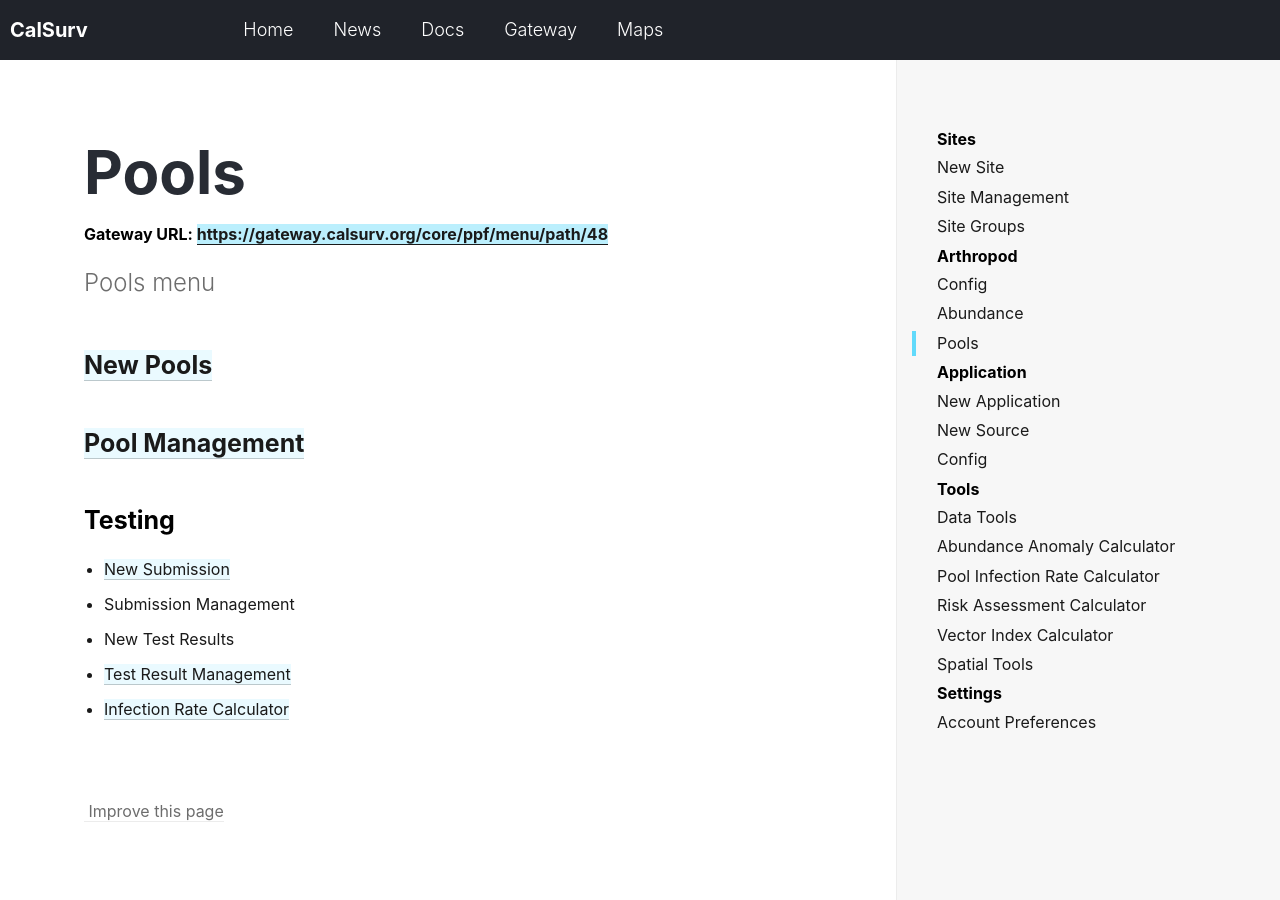
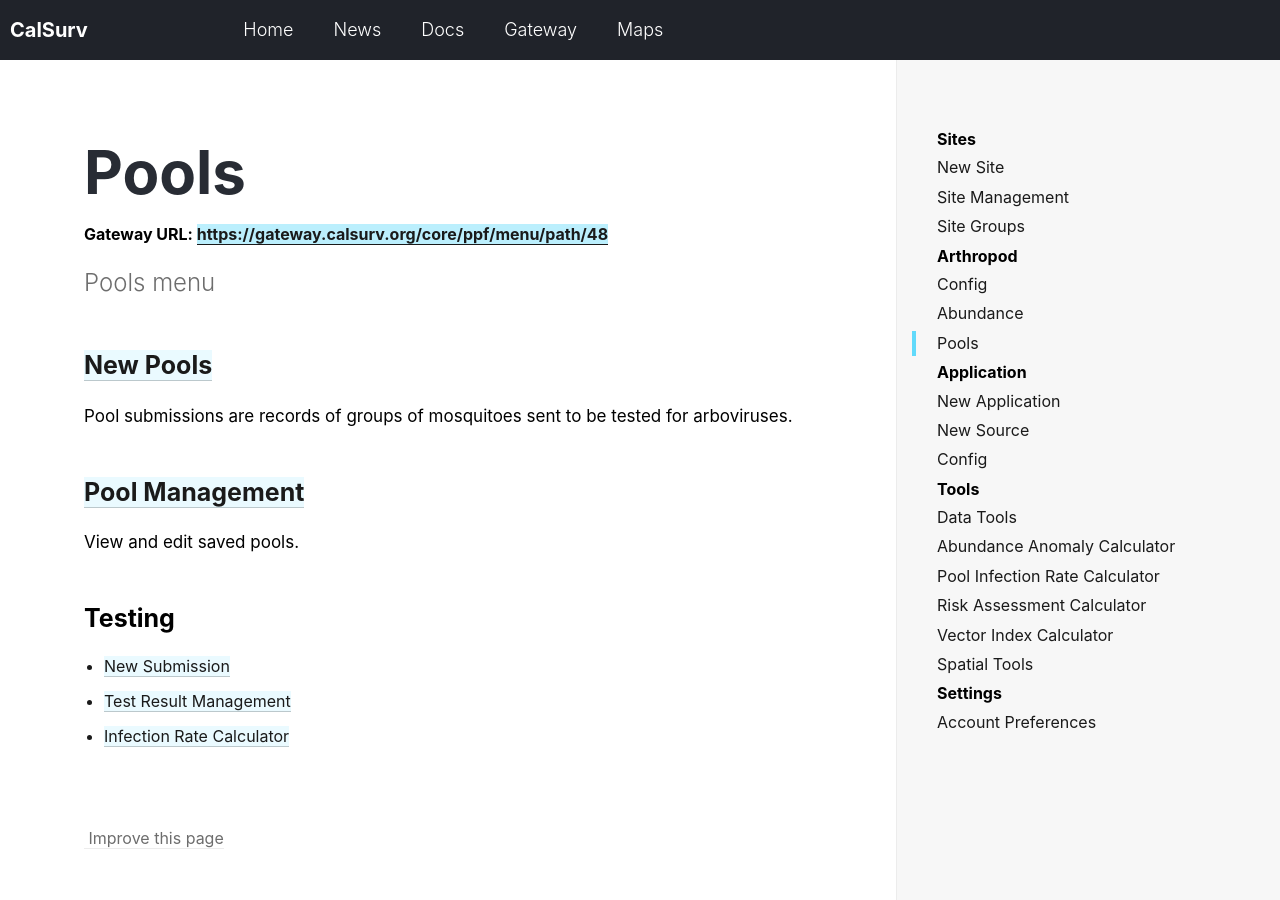
Before and after one commit to tlvaldepena/vectorsurv.org, a Jekyll site: the page built from _docs/arthropod/pools_menu.md, in a window 1280 px wide and 900 px high. Built offline with Jekyll 4.4.1, drawn with Linux system fonts in a browser that asks for light colours.

Commit message:
Add short descriptions and remove unready links

```diff
--- a/_docs/arthropod/pools_menu.md
+++ b/_docs/arthropod/pools_menu.md
@@ -5,12 +5,12 @@
 Pools menu
 
 ### [New Pools]({{ site.baseurl }}/docs/arthropod/pool)
+Pool submissions are records of groups of mosquitoes sent to be tested for arboviruses.
 
 ### [Pool Management]({{ site.baseurl }}/docs/arthropod/pool_manage)
+View and edit saved pools.
 
 ### Testing
 * [New Submission]({{ site.baseur1 }}/docs/arthropod/submission)
-* Submission Management
-* New Test Results
 * [Test Result Management]({{ site.baseur1 }}/docs/arthropod/test-results)
 * [Infection Rate Calculator]({{ site.baseur1 }}/docs/tools/calculators/infection-rate)
```
